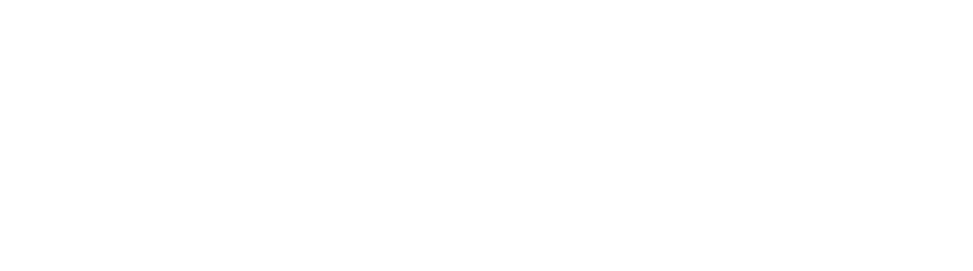
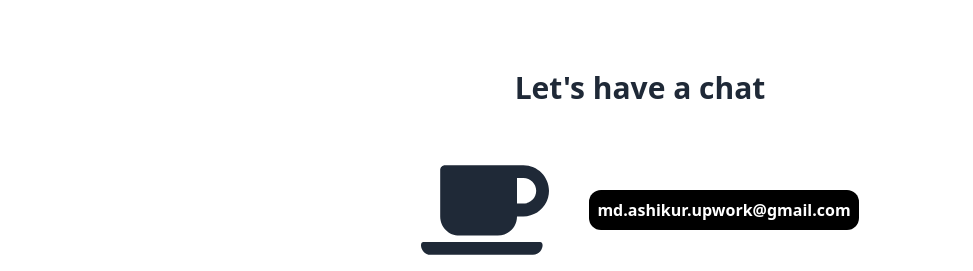
Before and after one commit to Md-Ashikur-Rahman-Ashik/Personal-Portfolio, a React (Vite) app: page / in a window 1280 px wide. Shown: the part 2592-2863 px from the top of the page, without its empty margins (0-973 px from the left). Before the commit the page ends 2622 px from the top, so only its background shows below. Built offline with nearby package versions, Linux system fonts and the light colour scheme.

Commit message:
Added let's chat section

```diff
--- a/src/Pages/Home/Home.jsx
+++ b/src/Pages/Home/Home.jsx
@@ -1,4 +1,5 @@
 import Banner from "../../components/Banner";
+import Chat from "../../components/Chat";
 import Projects from "../../components/Projects";
 import Skills from "../../components/Skills";
 
@@ -8,6 +9,7 @@
       <Banner></Banner>
       <Skills></Skills>
       <Projects></Projects>
+      <Chat></Chat>
     </div>
   );
 };
--- /dev/null
+++ b/src/components/Chat.jsx
@@ -0,0 +1,19 @@
+import { FaCoffee } from "react-icons/fa";
+
+const Chat = () => {
+  return (
+    <div className="container mx-auto mt-10">
+      <h2 className="text-3xl font-bold text-center">{"Let's have a chat"}</h2>
+      <div className="flex justify-center items-center mt-10 gap-10">
+        <div className="text-9xl">
+          <FaCoffee />
+        </div>
+        <p className="bg-black text-white p-2 rounded-xl font-bold">
+          {"md.ashikur.upwork@gmail.com"}
+        </p>
+      </div>
+    </div>
+  );
+};
+
+export default Chat;
```
